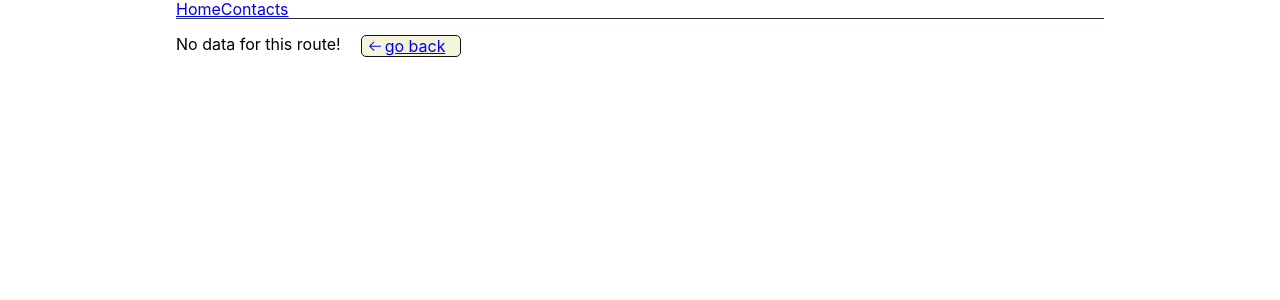
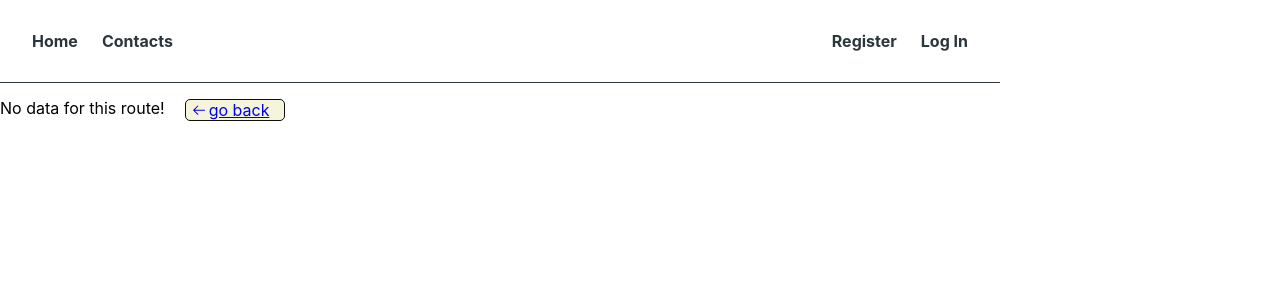
Before and after one commit to MarginTrader1/goit-react-hw-08, a React (Vite) app: page /register in a window 1280 px wide. Shown: the top 300 px of the page. Built offline with nearby package versions, Linux system fonts and the light colour scheme.

Commit message:
стили

```diff
--- a/src/components/AppBar/AppBar.jsx
+++ b/src/components/AppBar/AppBar.jsx
@@ -1,3 +1,4 @@
+import AuthNav from "../AuthNav/AuthNav";
 import Navigation from "../Navigation/Navigation";
 
 import css from "./AppBar.module.css";
@@ -6,6 +7,7 @@ export default function AppBar() {
    return (
       <header className={css.header}>
          <Navigation />
+         <AuthNav />
       </header>
    );
 }
--- a/src/components/AppBar/AppBar.module.css
+++ b/src/components/AppBar/AppBar.module.css
@@ -1,4 +1,6 @@
 .header {
+   max-width: 1000px;
+   padding: 20px;
    display: flex;
    justify-content: space-between;
    align-items: center;
--- a/src/components/AuthNav/AuthNav.module.css
+++ b/src/components/AuthNav/AuthNav.module.css
@@ -0,0 +1,11 @@
+.link {
+    display: inline-block;
+    text-decoration: none;
+    padding: 12px;
+    font-weight: 700;
+    color: #2a363b;
+  }
+
+  .link.active {
+    color: #e84a5f;
+  }
--- a/src/components/Layout/Layout.module.css
+++ b/src/components/Layout/Layout.module.css
@@ -1,5 +1,4 @@
 .container {
-   max-width: 960px;
-   margin: 0 auto;
-   padding: 0 16px;
+   margin-left: auto;
+   margin-right: auto;
 }
--- a/src/components/Navigation/Navigation.module.css
+++ b/src/components/Navigation/Navigation.module.css
@@ -0,0 +1,11 @@
+.link {
+   display: inline-block;
+   text-decoration: none;
+   padding: 12px;
+   font-weight: 700;
+   color: #2a363b;
+}
+
+.link.active {
+   color: #e84a5f;
+}
```
